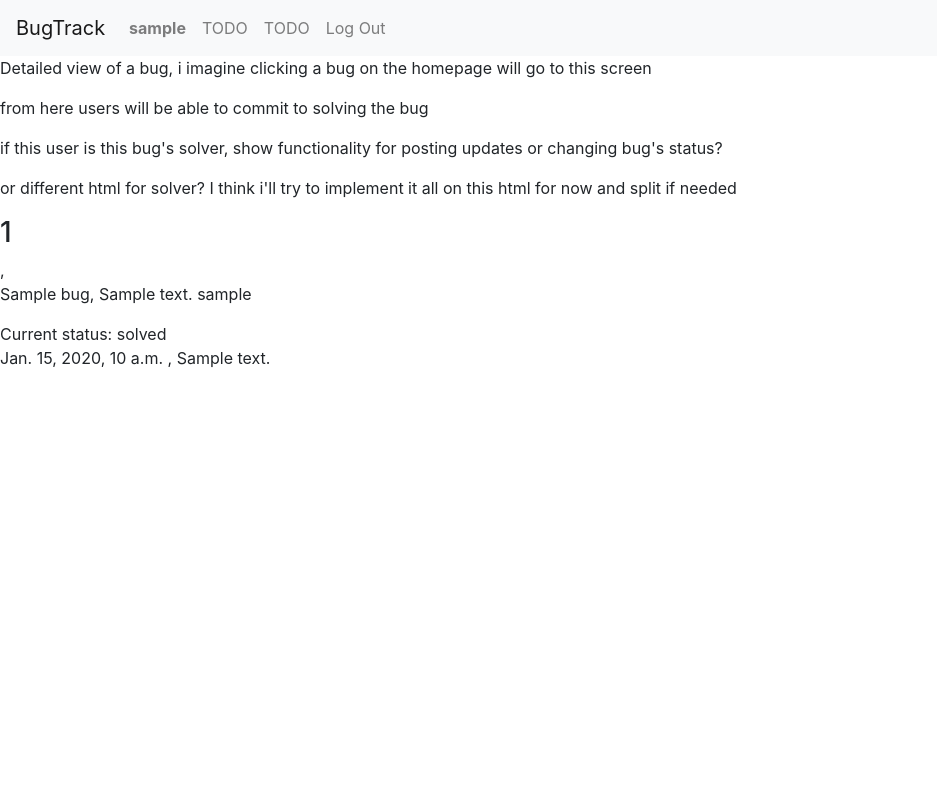
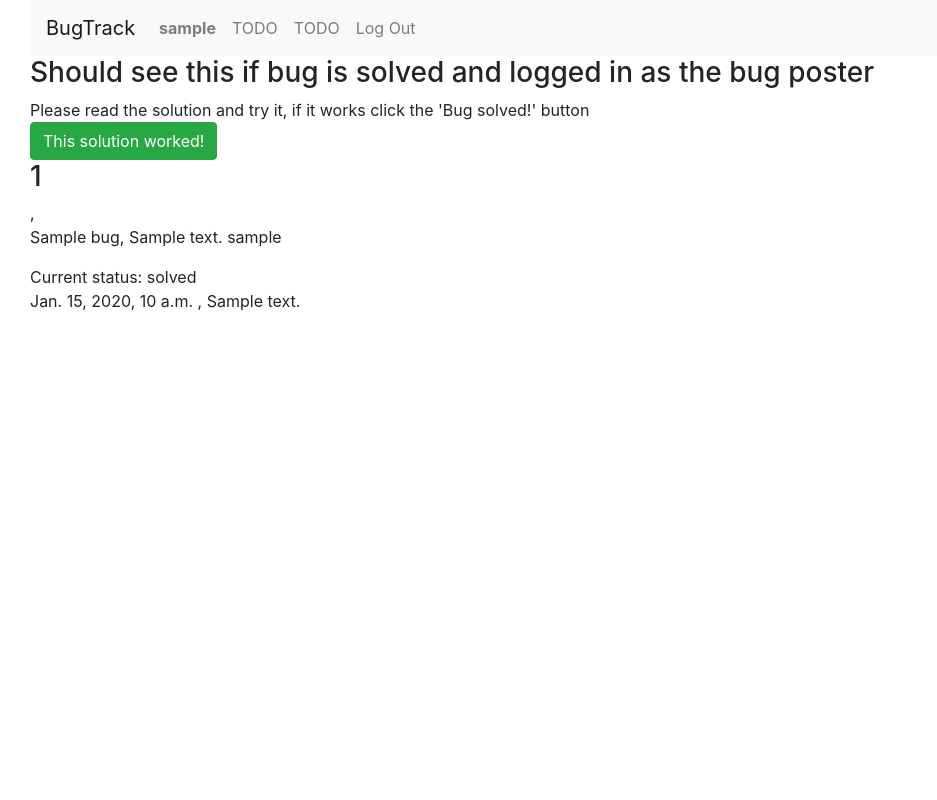
Before and after one commit to BlackSun93/bugTracker, a Django app: page /bugPage/1 in a window 1280 px wide. Shown: the whole page, without its empty margins (0-937 px from the left). Run offline with Django 3.2, Linux system fonts and the light colour scheme; a user stored in the database is signed in; tables that the repository leaves empty hold one stand-in row (values such as "Sample post"); some libraries are stand-ins or nearby versions.

Commit message:
Bug can now be 'finished'
Poster of a bug that has been solved can now mark the bug as finished when the posted fix is confirmed to work.
I need to make the finished bug's page look good.

```diff
--- a/bugtrack/models.py
+++ b/bugtrack/models.py
@@ -4,8 +4,8 @@ from django.utils import timezone
 import datetime
 
 class User(AbstractUser):
-    bugsPosted = models.IntegerField(default=0)
-    bugsSolved = models.IntegerField(default=0)
+    bugsPosted  = models.IntegerField(default=0)
+    bugsSolved  = models.IntegerField(default=0)
     def __str__(self):
         return f"{self.id} {self.username}"
     def SerialiseUser(self):
@@ -14,19 +14,19 @@ class User(AbstractUser):
         }
 
 class Bug (models.Model):
-    poster =  models.ForeignKey("User", on_delete=models.PROTECT,  related_name='bugPoster') #I dont want the poster to be able to be deleted if bug open
-    status = models.CharField(max_length=50) #will be in 1 of 5 states, unclaimed, claimed, processing, testing, solved
-    priority = models.CharField(max_length=10) #so the user can give the bug a presumed priority (low, med, high)
-    title = models.CharField(max_length=50) #brief description of the bug
+    poster      =  models.ForeignKey("User", on_delete=models.PROTECT,  related_name='bugPoster') #I dont want the poster to be able to be deleted if bug open
+    status      = models.CharField(max_length=50) #will be in 1 of 5 states, unclaimed, claimed, processing, testing, solved
+    priority    = models.CharField(max_length=10) #so the user can give the bug a presumed priority (low, med, high)
+    title       = models.CharField(max_length=50) #brief description of the bug
     description = models.CharField(max_length=500) # full description of the issue
-    location = models.CharField( max_length=50) #where the issue is located (file, program)
+    location    = models.CharField( max_length=50) #where the issue is located (file, program)
     updates     = models.ManyToManyField("Update", related_name='bugUpdate') #should allow many updates to made by one solver
-    fix = models.CharField(max_length=500, blank=True, null=True)
+    fixed       = models.BooleanField(default=False)
     created     = models.DateTimeField(editable=False)
     modified    = models.DateTimeField( blank=True, null=True)
-    image = models.ImageField() # bootstrap has class img-fluid
-    score = models.IntegerField(default=0)
-    bugSolver = models.ForeignKey("Solver", on_delete=models.SET_NULL, related_name='bugSolverBug', blank=True, null=True)
+    image       = models.ImageField() # bootstrap has class img-fluid
+    score       = models.IntegerField(default=0)
+    bugSolver   = models.ForeignKey("Solver", on_delete=models.SET_NULL, related_name='bugSolverBug', blank=True, null=True)
     #if solver is deleted, set it to null
     #no slugfield, being able to make a url based on an issue's id will probably impart as much information to a user as an out of context title
     def __str__(self):
@@ -46,7 +46,7 @@ class Bug (models.Model):
             "modified": self.modified,
             "status": self.status,
             "priority": self.priority,
-            "solver": self.bugSolver
+            "solver": self.bugSolver #self.bugSolver.user.username too many issues with this currently, even with self.bugSolver although self.bugSolver.serialiseSolver()
         }
 
 
@@ -54,7 +54,7 @@ class Comment (models.Model): #1-1 relationship for a user making a comment on a
     user        = models.ForeignKey("User", on_delete=models.SET_NULL,  related_name='userComment', null=True)
     bug         = models.ForeignKey("Bug", on_delete=models.CASCADE, related_name='bugComment')#if bug is deleted, delete its comments
     comment     = models.CharField(max_length=200)
-    timestamp = models.DateTimeField(auto_now_add=True)
+    timestamp   = models.DateTimeField(auto_now_add=True)
     def __str__(self):
         return f"Comment {self.id} From {self.user.username}, on bug {self.bug.id}"
     def serialiseComment(self):
@@ -85,7 +85,6 @@ class Solver (models.Model): #gives a 1-1 relationship of a user and a bug they
     modified    = models.DateTimeField()
     action      = models.CharField(max_length=500, blank=True, null=True) #field to allow a bug fix to be supplied, allowing it as null here but expect a
                                                                 #check in html to not actually pass a blank value (this is the fix so why is it null?)
-
     result      = models.CharField(max_length=500, blank=True, null=True) #result can be blank in case of awaiting result/ etc
 
     def __str__(self):
@@ -107,7 +106,7 @@ class Solver (models.Model): #gives a 1-1 relationship of a user and a bug they
 class Update(models.Model): #the Solver will be able to post updates about the bug (if user is solver of this bug then x, y)
     solver      = models.ForeignKey("Solver", on_delete=models.CASCADE, related_name='updateSolver')
     text        = models.CharField(max_length=200)
-    timestamp = models.DateTimeField(auto_now_add=True)
+    timestamp   = models.DateTimeField(auto_now_add=True)
     def __str__(self):
         return f"update #{self.id} from {self.solver.user.username} on bug {self.solver.bug.id}"
     def serialiseUpdate(self):
--- a/bugtrack/static/bugtrack/bugPage.js
+++ b/bugtrack/static/bugtrack/bugPage.js
@@ -39,13 +39,31 @@ function solverButton(userId){ //should standardise whether or not to make eleme
 function createUpdate() {
     newUpdate = document.getElementById('updateText').value;
     newStatus = document.getElementById('updateStatus').value;
+    bugId = bugJson.id;
     alert(newUpdate);
     fetch('newUpdate/', {
         method: 'POST',
         body: JSON.stringify({
             newUpdate: newUpdate,
-            newStatus:  newStatus
+            newStatus:  newStatus,
+            bugId: bugId
         })
     })
     alert('Update posted!');
 }
+
+function solution(bugId, userId) {
+    solutionDiv = document.getElementById('solutionDiv');
+    solutionBtn = document.createElement('button');
+    solutionBtn.setAttribute('class', 'btn btn-success');
+    solutionBtn.innerHTML = 'This solution worked!';
+    solutionBtn.addEventListener('click', function() {
+        fetch(`bugSolved/${bugId}`, {
+            method: 'POST',
+            body: JSON.stringify({ //no need to send any data regarding 'is finished' or anything, can just set 'fixed' to 'true' in views
+                userId: userId,
+            })
+        })
+    })
+    solutionDiv.append(solutionBtn);
+}
--- a/bugtrack/static/bugtrack/styles.css
+++ b/bugtrack/static/bugtrack/styles.css
@@ -0,0 +1,4 @@
+body {
+    margin-left: 30px;
+    margin-right: 20px;
+}
--- a/bugtrack/templates/bugtrack/bugPage.html
+++ b/bugtrack/templates/bugtrack/bugPage.html
@@ -4,16 +4,20 @@
 <! if this user is this bug's solver, if this bug has no solver or if another user is this solver >
 <div id='bugObjectDiv' data-bug = "{{bug}}">
     {% if bug.bugSolver == None %}
-    show some way of commiting to solve the bug (probably implement some js method to link the two)
+        {%if bug.status != solved%} <!no point in having the solver option if bug is already solved>
             <div id='solverButtonDiv'></div>
             <script> solverButton({{request.user.id}}) </script>
         {% endif %}
+    {% endif %}
 
-
-<p>Detailed view of a bug, i imagine clicking a bug on the homepage will go to this screen</P>
-<p> from here users will be able to commit to solving the bug</p>
-<p>if this user is this bug's solver, show functionality for posting updates or changing bug's status? </p>
-<p>or different html for solver? I think i'll try to implement it all on this html for now and split if needed</p>
+    {% if bug.status == 'solved' %}
+        {% if bug.poster == request.user %}
+            <h3> Should see this if bug is solved and logged in as the bug poster </h3>
+            Please read the solution and try it, if it works click the 'Bug solved!' button
+            <div id='solutionDiv'></div>
+            <script>solution({{bug.id}}, {{request.user.id}} ) </script> <!try , if doesnt work>
+        {% endif %}
+    {% endif %}
     <div id='bugInfoDiv'>
        <h3> {{bug.id}} </h3>, <p> {{bug.title}}, {{bug.description}} {{bug.bugSolver.user.username}} </p> Current status: {{bug.status}}
     </div>
--- a/bugtrack/urls.py
+++ b/bugtrack/urls.py
@@ -11,5 +11,6 @@ urlpatterns = [
     path("createBug/", views.createBug, name='createBug'),
     path("bugPage/<bugId>", views.bugPage, name="bugPage"),
     path('bugPage/newSolver/', views.newSolver, name='newSolver'),
-    path('bugPage/newUpdate/', views.newUpdate, name='newUpdate')
+    path('bugPage/newUpdate/', views.newUpdate, name='newUpdate'),
+    path('bugPage/bugSolved/<bugId>', views.bugSolved, name='bugSolved')
 ]
--- a/bugtrack/views.py
+++ b/bugtrack/views.py
@@ -15,11 +15,18 @@ from .models import *
 def index(request):
     #default view should display all the bugs, so I will get them here and pass them into index.html
     #need to exclude bugs that have been taken on by someone (to prevent multiple users takng them on)
-    bugList = Bug.objects.all().order_by('-id') #order bugs by reverse id (newest bugs first) needs to exclude solved bugs
-    solvedBugsForUserReview = Bug.objects.filter(status = 'solved', )
-    return render(request, "bugtrack/index.html", {
+    bugList = Bug.objects.all().order_by('id').exclude(status = 'solved') #order bugs by reverse id (oldest bugs first) needs to exclude solved bugs
+    try:
+        solvedBugsForUserReview = Bug.objects.filter(status = 'solved', poster = request.user, fixed = False ).order_by('-modified')
+        #if there are solved bugs that the user posted, render them at the top of the page in most recently solved first order
+        return render(request, "bugtrack/index.html", {
+        "bugList": bugList, "solvedList": solvedBugsForUserReview
+        })
+    except:
+         return render(request, "bugtrack/index.html", {
         "bugList": bugList
-    })
+         })
+
 
 
 def login_view(request):
@@ -136,7 +143,8 @@ def newSolver (request):
     thisBug.bugSolver = newSolver
     thisBug.save()
     print(newSolver)
-    return JsonResponse([thisBug.serialiseBug()], safe=False) # I assume if i made a fetch
+    jsonBug = json.dumps(thisBug, default=str)
+    return JsonResponse(jsonBug, safe=False) # I assume if i made a fetch
     #inside of the bugPage.js then I would be able to access the updated thisBug data
 
 @csrf_exempt
@@ -147,8 +155,11 @@ def newUpdate(request): #update has to create new update object, add update to s
     data = json.loads(request.body)
     update = data.get('newUpdate')
     newStatus = data.get('newStatus')
-    thisSolver = Solver.objects.get(user = request.user) #get the user who has posted the update
-    thisBug = thisSolver.bug #get the bug the update is being posted on
+    bugId = data.get('bugId')
+    thisBug = Bug.objects.get(id=bugId) #get the bug the update is being posted on
+    print(thisBug)
+    thisSolver = Solver.objects.get(user = request.user, bug = thisBug) #get the user who has posted the update
+
     ##### UPDATE OBJECTS ######
     #addUpdate(newUpdate, thisBug, thisSolver)
     newUpdate = Update(solver = thisSolver, text = update) #create update object
@@ -160,7 +171,7 @@ def newUpdate(request): #update has to create new update object, add update to s
 
         thisSolver.result = 'solved'
         thisUser = thisSolver.user
-        thisUser.solved += 1 #increment user's solved bug count
+        #thisUser.bugsSolved += 1 #increment user's solved bug count
         thisUser.save()
         return JsonResponse([newUpdate.serialiseUpdate()], safe=False)
 
@@ -168,6 +179,26 @@ def newUpdate(request): #update has to create new update object, add update to s
         print(newUpdate)
         print(thisBug.updates.all())
         return JsonResponse([newUpdate.serialiseUpdate()], safe=False)
+@csrf_exempt
+def bugSolved(request, bugId):
+    data = json.loads(request.body)
+    userData = data.get('userId')
+    thisBug = Bug.objects.get(id=bugId) #the solved bug
+    thisUser = User.objects.get(id=userData) #the user who accepted the fix to the bug
+    if thisUser != request.user:
+        return JsonResponse({"message": "You are not the user who posted this bug"}, status=201)
+    thisBug.fixed = True
+    thisBug.status = 'finished'
+    print(thisBug.fixed)
+    thisBug.save()
+    thisBug.bugSolver.user.bugsSolved +=1 #increment the bug solver's bugs solved by one
+    jsonBug = json.dumps(thisBug, default=str)
+    return JsonResponse(jsonBug, safe=False)
+
+
+
+
+
 
 #### function to take an update, a bug, save the update and it it to the bug ##### MAKE SURE THI WORKS
 #def addUpdate(newUpdate, thisBug, thisSolver):
```
Also changed, not shown: bugtrack/templates/bugtrack/index.html (+7 -6 lines), bugtrack/migrations/0008_auto_20200730_1946.py (added). Lines whose indentation alone changed are shown as unchanged.
